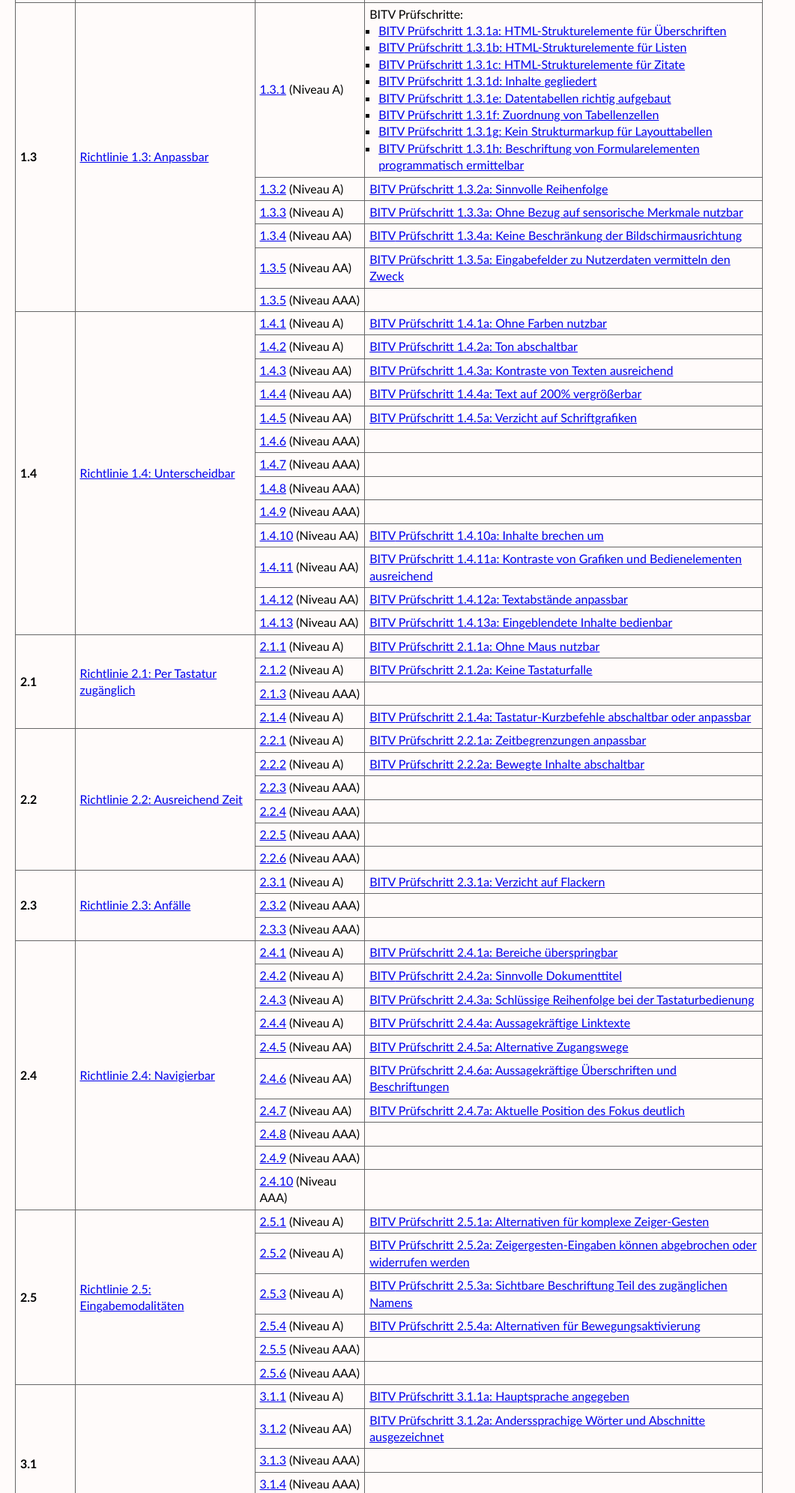
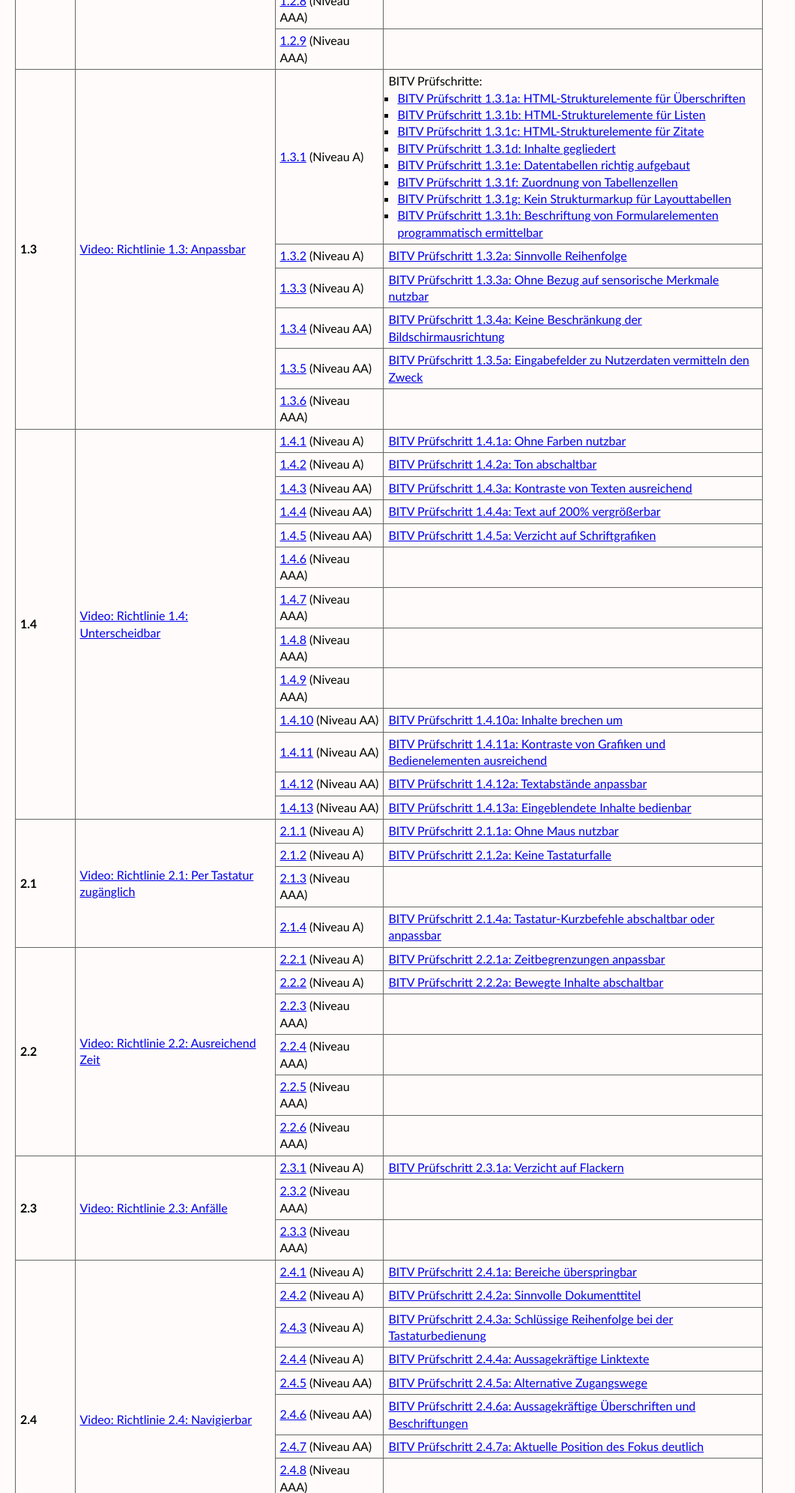
Before and after one commit to REMEXLabs/wcag21erklaert, a plain HTML site: page index.html in a window 1280 px wide. Shown: the part 646-2637 px from the top of the page at 75% size, without its empty margins (0-1061 px from the left). Drawn offline with Linux system fonts and the light colour scheme.

Commit message:
Link descriptions for videos (in table) updated.

```diff
--- a/index.html
+++ b/index.html
@@ -41,7 +41,7 @@
       <tbody>
         <tr>
           <th scope="row" headers="wcag-gl">1.1</th>
-          <td headers="wcag-gl-res"><a href="https://www.youtube.com/watch?v=6h6AZNz5ryk">Richtlinie 1.1: Textalternativen</a></td>
+          <td headers="wcag-gl-res"><a href="https://www.youtube.com/watch?v=6h6AZNz5ryk">Video: Richtlinie 1.1: Textalternativen</a></td>
           <td headers="wcag-sc"><a href="https://www.w3.org/TR/WCAG21/#non-text-content" hreflang="en">1.1.1</a> (Niveau A)</td>
           <td headers="wcag-sc-res">
             <abbr>BITV</abbr> Prüfschritte:
@@ -55,9 +55,9 @@
         </tr>
         <tr>
           <th scope="row" headers="wcag-gl" id="wcag-gl-1-2" rowspan="9">1.2</th>
-          <td headers="wcag-gl-res" rowspan="9"><a href="https://www.youtube.com/watch?v=KvjrD3ro3_w">Richtlinie 1.2: Zeitbasierte Medien</a></td>
+          <td headers="wcag-gl-res" rowspan="9"><a href="https://www.youtube.com/watch?v=KvjrD3ro3_w">Video: Richtlinie 1.2: Zeitbasierte Medien</a></td>
           <td headers="wcag-sc"><a href="https://www.w3.org/TR/WCAG21/#audio-only-and-video-only-prerecorded" hreflang="en">1.2.1</a> (Niveau A)</td>
-          <td headers="wcag-sc-res"><a href="https://testen.bitv-test.de/index.php?a=dl"><abbr>BITV</abbr> Prüfschritt 1.2.1a: Alternativen für Audiodateien und stumme Videos</a></td>
+          <td headers="wcag-sc-res"><a href="hhttps://testen.bitv-test.de/index.php?a=di&iid=16&s=n"><abbr>BITV</abbr> Prüfschritt 1.2.1a: Alternativen für Audiodateien und stumme Videos</a></td>
         </tr>
         <tr>
           <!--th scope="row" headers="wcag-gl">1.2</th-->
@@ -109,7 +109,7 @@
         </tr>
         <tr>
           <th scope="row" headers="wcag-gl" id="wcag-gl-1-3" rowspan="6">1.3</th>
-          <td headers="wcag-gl-res" rowspan="6"><a href="https://www.youtube.com/watch?v=K0Chvb2J19Q">Richtlinie 1.3: Anpassbar</a></td>
+          <td headers="wcag-gl-res" rowspan="6"><a href="https://www.youtube.com/watch?v=K0Chvb2J19Q">Video: Richtlinie 1.3: Anpassbar</a></td>
           <td headers="wcag-sc wcag-gl-1-3"><a href="https://www.w3.org/TR/WCAG21/#info-and-relationships" hreflang="en">1.3.1</a> (Niveau A)</td>
           <td headers="wcag-sc-res wcag-gl-1-3">
             <abbr>BITV</abbr> Prüfschritte:
@@ -152,12 +152,12 @@
         <tr>
           <!--th scope="row" headers="wcag-gl"></th-->
           <!--td headers="wcag-gl-res"></td-->
-          <td headers="wcag-sc wcag-gl-1-3"><a href="https://www.w3.org/TR/WCAG21/#identify-purpose" hreflang="en">1.3.5</a> (Niveau AAA)</td>
+          <td headers="wcag-sc wcag-gl-1-3"><a href="https://www.w3.org/TR/WCAG21/#identify-purpose" hreflang="en">1.3.6</a> (Niveau AAA)</td>
           <td headers="wcag-sc-res wcag-gl-1-3"></td>
         </tr>
         <tr>
           <th scope="row" headers="wcag-gl" id="wcag-gl-1-4" rowspan="13">1.4</th>
-          <td headers="wcag-gl-res" rowspan="13"><a href="https://www.youtube.com/watch?v=oWLUqiMYaj0">Richtlinie 1.4: Unterscheidbar</a></td>
+          <td headers="wcag-gl-res" rowspan="13"><a href="https://www.youtube.com/watch?v=oWLUqiMYaj0">Video: Richtlinie 1.4: Unterscheidbar</a></td>
           <td headers="wcag-sc wcag-gl-1-4"><a href="https://www.w3.org/TR/WCAG21/#use-of-color" hreflang="en">1.4.1</a> (Niveau A)</td>
           <td headers="wcag-sc-res wcag-gl-1-4"><a href="https://testen.bitv-test.de/index.php?a=di&iid=83&s=n"><abbr>BITV</abbr> Prüfschritt 1.4.1a: Ohne Farben nutzbar</a></td>
         </tr>
@@ -235,7 +235,7 @@
         </tr>
         <tr>
           <th scope="row" headers="wcag-gl" id="wcag-gl-2-1" rowspan="4">2.1</th>
-          <td headers="wcag-gl-res" rowspan="4"><a href="https://www.youtube.com/watch?v=ZuyGQwYyuFg">Richtlinie 2.1: Per Tastatur zugänglich</a></td>
+          <td headers="wcag-gl-res" rowspan="4"><a href="https://www.youtube.com/watch?v=ZuyGQwYyuFg">Video: Richtlinie 2.1: Per Tastatur zugänglich</a></td>
           <td headers="wcag-sc"><a href="https://www.w3.org/TR/WCAG21/#keyboard" hreflang="en">2.1.1</a> (Niveau A)</td>
           <td headers="wcag-sc-res"><a href="https://testen.bitv-test.de/index.php?a=di&iid=88&s=n"><abbr>BITV</abbr> Prüfschritt 2.1.1a: Ohne Maus nutzbar</a></td>
         </tr>
@@ -259,7 +259,7 @@
         </tr>
         <tr>
           <th scope="row" headers="wcag-gl" id="wcag-gl-2-2" rowspan="6">2.2</th>
-          <td headers="wcag-gl-res" rowspan="6"><a href="https://www.youtube.com/watch?v=9AgUkTDanpI">Richtlinie 2.2: Ausreichend Zeit</a></td>
+          <td headers="wcag-gl-res" rowspan="6"><a href="https://www.youtube.com/watch?v=9AgUkTDanpI">Video: Richtlinie 2.2: Ausreichend Zeit</a></td>
           <td headers="wcag-sc wcag-gl-2-2"><a href="https://www.w3.org/TR/WCAG21/#timing-adjustable" hreflang="en">2.2.1</a> (Niveau A)</td>
           <td headers="wcag-sc-res wcag-gl-2-2"><a href="https://testen.bitv-test.de/index.php?a=di&iid=90&s=n"><abbr>BITV</abbr> Prüfschritt 2.2.1a: Zeitbegrenzungen anpassbar</a></td>
         </tr>
@@ -295,7 +295,7 @@
         </tr>
         <tr>
           <th scope="row" headers="wcag-gl" id="wcag-gl-2-3" rowspan="3">2.3</th>
-          <td headers="wcag-gl-res" rowspan="3"><a href="https://www.youtube.com/watch?v=LY6bFtl7FbE">Richtlinie 2.3: Anfälle</a></td>
+          <td headers="wcag-gl-res" rowspan="3"><a href="https://www.youtube.com/watch?v=LY6bFtl7FbE">Video: Richtlinie 2.3: Anfälle</a></td>
           <td headers="wcag-sc wcag-gl-2-3"><a href="https://www.w3.org/TR/WCAG21/#three-flashes-or-below-threshold" hreflang="en">2.3.1</a> (Niveau A)</td>
           <td headers="wcag-sc-res wcag-gl-2-3"><a href="https://testen.bitv-test.de/index.php?a=di&iid=21&s=n"><abbr>BITV</abbr> Prüfschritt 2.3.1a: Verzicht auf Flackern</a></td>
         </tr>
@@ -313,7 +313,7 @@
         </tr>
         <tr>
           <th scope="row" headers="wcag-gl" id="wcag-gl-2-4" rowspan="10">2.4</th>
-          <td headers="wcag-gl-res" rowspan="10"><a href="https://www.youtube.com/watch?v=HQS4p7yl9Rw">Richtlinie 2.4: Navigierbar</a></td>
+          <td headers="wcag-gl-res" rowspan="10"><a href="https://www.youtube.com/watch?v=HQS4p7yl9Rw">Video: Richtlinie 2.4: Navigierbar</a></td>
           <td headers="wcag-sc wcag-gl-2-4"><a href="https://www.w3.org/TR/WCAG21/#bypass-blocks" hreflang="en">2.4.1</a> (Niveau A)</td>
           <td headers="wcag-sc-res wcag-gl-2-4"><a href="https://testen.bitv-test.de/index.php?a=di&iid=73&s=n"><abbr>BITV</abbr> Prüfschritt 2.4.1a: Bereiche überspringbar</a></td>
         </tr>
@@ -373,7 +373,7 @@
         </tr>
         <tr>
           <th scope="row" headers="wcag-gl" id="wcag-gl-2-5" rowspan="6">2.5</th>
-          <td headers="wcag-gl-res" rowspan="6"><a href="https://www.youtube.com/watch?v=dtveyu8SoMw">Richtlinie 2.5: Eingabemodalitäten</a></td>
+          <td headers="wcag-gl-res" rowspan="6"><a href="https://www.youtube.com/watch?v=dtveyu8SoMw">Video: Richtlinie 2.5: Eingabemodalitäten</a></td>
           <td headers="wcag-sc wcag-gl-2-5"><a href="https://www.w3.org/TR/WCAG21/#pointer-gestures" hreflang="en">2.5.1</a> (Niveau A)</td>
           <td headers="wcag-sc-res wcag-gl-2-5"><a href="https://testen.bitv-test.de/index.php?a=di&iid=115&s=n"><abbr>BITV</abbr> Prüfschritt 2.5.1a: Alternativen für komplexe Zeiger-Gesten</a></td>
         </tr>
```
